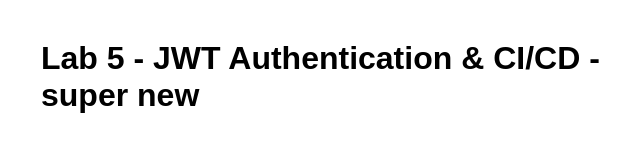
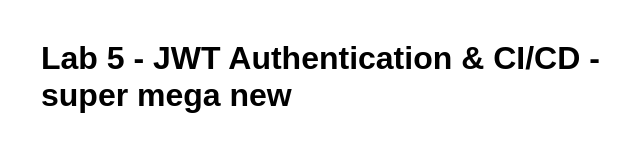
Before and after one commit to saiquwi/ws-lab5, a website: page index.html in a window 1280 px wide. Shown: the whole page, without its empty margins (299-939 px from the left). Drawn offline with Linux system fonts and the light colour scheme.

Commit message:
fix: integration tests fall

```diff
--- a/index.html
+++ b/index.html
@@ -16,7 +16,7 @@
 </head>
 <body>
     <div class="container">
-        <h1>Lab 5 - JWT Authentication & CI/CD - super new</h1>
+        <h1>Lab 5 - JWT Authentication & CI/CD - super mega new</h1>
     </div>
 </body>
 </html>
```
